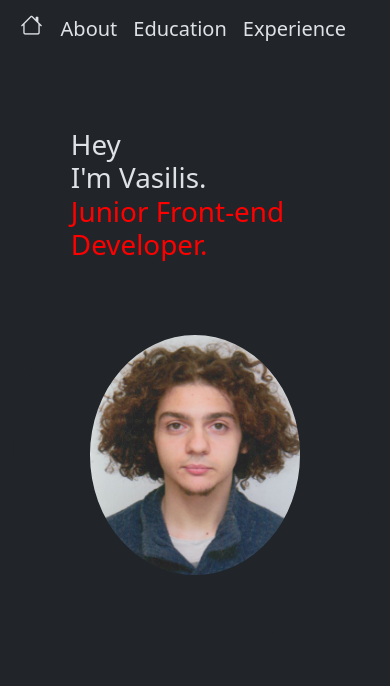
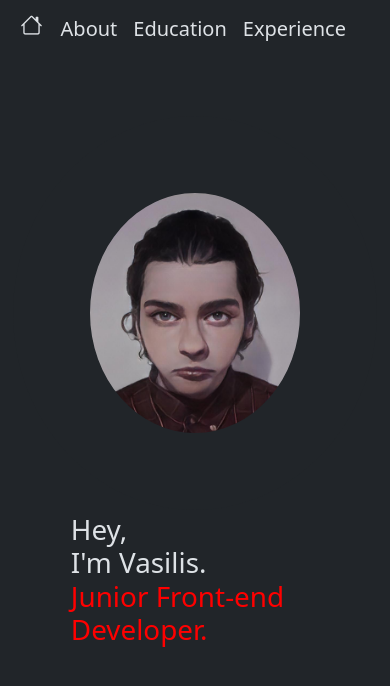
Before and after one commit to ChristopherSmii/Temp_Portfolio, a plain HTML site: page index.html in a window 390 px wide. Shown: the part 56-742 px from the top of the page. Drawn offline with nearby package versions, Linux system fonts and the light colour scheme.

Commit message:
Add files via upload

```diff
--- a/index.html
+++ b/index.html
@@ -7,6 +7,23 @@
     <link href="https://cdn.jsdelivr.net/npm/bootstrap@5.3.2/dist/css/bootstrap.min.css" rel="stylesheet" integrity="sha384-T3c6CoIi6uLrA9TneNEoa7RxnatzjcDSCmG1MXxSR1GAsXEV/Dwwykc2MPK8M2HN" crossorigin="anonymous">
     <link rel="stylesheet" href="https://cdn.jsdelivr.net/npm/bootstrap-icons@1.11.2/font/bootstrap-icons.min.css">
     <link rel="stylesheet" href="./style.css">
+    <style>
+        @media (max-width: 600px) {
+            .flex-container{
+                display: flex;
+                justify-content: center;
+                align-items: center;
+                flex-direction: column-reverse;
+                margin-top: 65px;
+                margin-left: 0px;
+            }
+            h1{
+                margin-top:80px;
+                margin-bottom:20px;
+
+            }
+        }
+    </style>
 </head>
 <body>
     <header>
@@ -27,9 +44,9 @@
     </header>
 
     <div class="flex-container" style="margin-top: 100px;">
-        <h1 style="margin-right: 35px;">Hey<br>I'm Vasilis. <br><span style="color: red;">Junior Front-end<br>Developer.</span></h1>
+        <h1 style="margin-right: 35px;">Hey,<br>I'm Vasilis. <br><span style="color: red;">Junior Front-end<br>Developer.</span></h1>
         <div class="flex-container">
-            <img src="./ΦΩΤΟΓΡΑΦΙΑ - ΣΜΥΡΛΟΓΛΟΥ ΒΑΣΙΛΕΙΟΣ.jpg" width="210px" style="position: absolute;" alt="A picture of myself">
+            <img src="./animation of myself.PNG" width="210px" style="position: absolute;" alt="A picture of myself">
             <div id="picture"></div></div>
         </div>
 </body>
```
Also changed, not shown: animation of myself.PNG (added).
